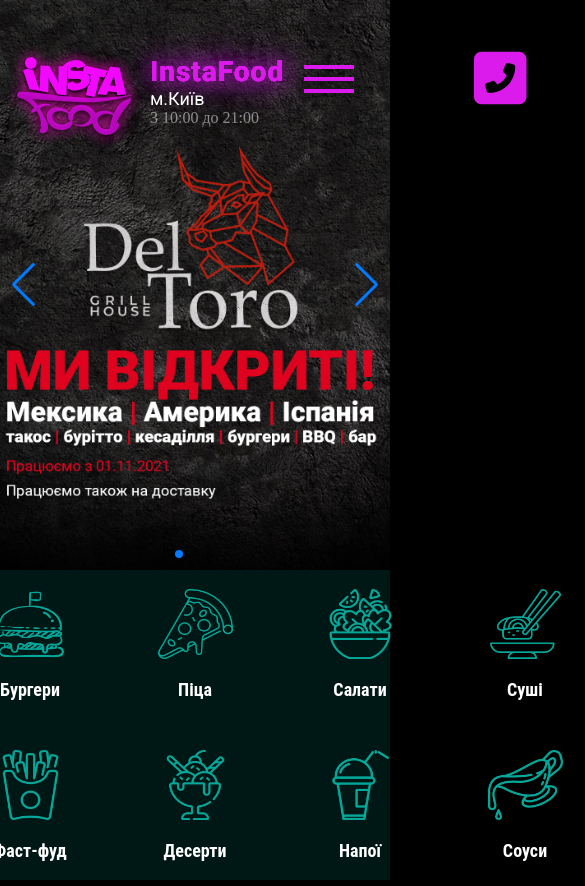
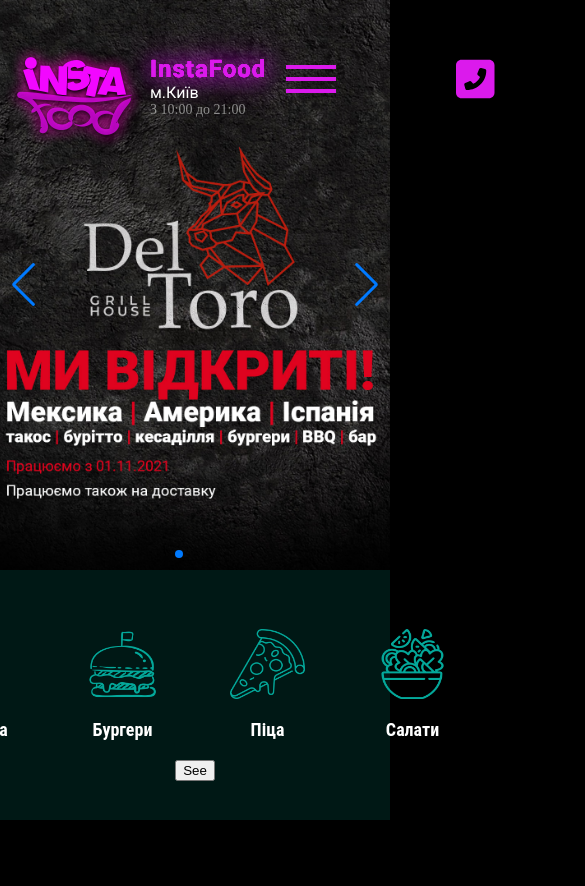
Before and after one commit to YourContender/insta-food, a React (Create React App) app: page / in a window 390 px wide. Shown: the top 886 px of the page, 585 px wide, since content can reach past the window. After the commit the page ends 844 px from the top, so only its background shows below. Built offline with nearby package versions, Linux system fonts and the light colour scheme.

Commit message:
add adaptive and fix mistake

```diff
--- a/src/components/header/Header.js
+++ b/src/components/header/Header.js
@@ -5,7 +5,6 @@
 import { useState } from 'react';
 
 const Header = () => {
-
     return (
         <div className='header'>
             <div className='header_logo'>
--- a/src/components/header/Header.scss
+++ b/src/components/header/Header.scss
@@ -204,3 +204,24 @@
         }
     }
 }
+
+@media (max-width: 650px) {
+    .header {
+        &_title {
+            h4 {
+                font-size: 24px;
+            }
+            span {
+                font-size: 16px;
+            }
+            p {
+                font-size: 14px;
+            }
+        }
+        &_mobile {
+            &-phone {
+                font-size: 44px;
+            }
+        }
+    }
+}
--- a/src/components/nav/Nav.js
+++ b/src/components/nav/Nav.js
@@ -1,69 +1,31 @@
-import shawarma from '../../img/nav/shawarma.png';
-import burgers from '../../img/nav/burger.png';
-import pizza from '../../img/nav/pizza.png';
-import salad from '../../img/nav/salad.png';
-import sushi from '../../img/nav/sushi.png';
-import roll from '../../img/nav/roll.png';
-import potato from '../../img/nav/potato.png';
-import dessert from '../../img/nav/tasty.png';
-import drink from '../../img/nav/drink.png';
-import sauce from '../../img/nav/gravy.png';
-
+import { useEffect, useState } from 'react';
 import './Nav.scss';
+import menu from '../../data';
 
 const Nav = () => {
+    const [menuSection, setMenuSection] = useState([]);
+
+    useEffect(() => {
+        setMenuSection([...menu]);
+    }, []);
+
     return (
         <div className="nav">
             <div className="nav_content">
-                <div className="nav_content-item">
-                    <img src={shawarma} alt="shawarma" />
-                    <span>Шаурма</span>
-                </div>
+                {
+                    menuSection.map(item => {
+                        return (
+                            <div className={item.styles} key={item.name}>
+                                <img src={item.src} alt={item.src} />
+                                <span>{item.name}</span>
+                            </div>
+                        )
+                    })
+                }
 
-                <div className="nav_content-item">
-                    <img src={burgers} alt="burgers" />
-                    <span>Бургери</span>
-                </div>
-
-                <div className="nav_content-item">
-                    <img src={pizza} alt="pizza" />
-                    <span>Піца</span>
-                </div>
-
-                <div className="nav_content-item">
-                    <img src={salad} alt="salad" />
-                    <span>Салати</span>
-                </div>
-
-                <div className="nav_content-item">
-                    <img src={sushi} alt="sushi" />
-                    <span>Суші</span>
-                </div>
-
-                <div className="nav_content-item">
-                    <img src={roll} alt="roll" />
-                    <span>Роли</span>
-                </div>
-
-                <div className="nav_content-item">
-                    <img src={potato} alt="fast food" />
-                    <span>Фаст-фуд</span>
-                </div>
-
-                <div className="nav_content-item">
-                    <img src={dessert} alt="dessert" />
-                    <span>Десерти</span>
-                </div>
-
-                <div className="nav_content-item">
-                    <img src={drink} alt="drink" />
-                    <span>Напої</span>
-                </div>
-
-                <div className="nav_content-item">
-                    <img src={sauce} alt="sauce" />
-                    <span>Соуси</span>
-                </div>
+            </div>
+            <div className="nav_content_list">
+                <button>See</button>
             </div>
         </div>
     )
--- a/src/components/nav/Nav.scss
+++ b/src/components/nav/Nav.scss
@@ -9,6 +9,11 @@
     justify-content: center;
     &_content {
         display: flex;
+        &_list {
+            button {
+                display: none;
+            }
+        }
         &-item {
             display: flex;
             flex-direction: column;
@@ -69,3 +74,26 @@
         }
     }
 }
+
+@media (max-width: 860px) {
+    .nav {
+        height: 250px;
+        display: flex;
+        flex-direction: column;
+        &_content {
+            display: grid;
+            grid-template-columns: repeat(4, 1fr);
+            &_list {
+                button {
+                    display: block;
+                }
+            }
+            &-item {
+                padding: 20px 30px;
+                &.hide {
+                    display: none;
+                }
+            }
+        }
+    }
+}
--- a/src/components/slider/slider.scss
+++ b/src/components/slider/slider.scss
@@ -32,7 +32,6 @@
         display: block;
         width: 100%;
         height: 570px;
-        object-fit: cover;
-
+        object-fit:fill
     }
 }
--- /dev/null
+++ b/src/data.js
@@ -0,0 +1,65 @@
+import shawarma from './img/nav/shawarma.png';
+import burgers from './img/nav/burger.png';
+import pizza from './img/nav/pizza.png';
+import salad from './img/nav/salad.png';
+import sushi from './img/nav/sushi.png';
+import roll from './img/nav/roll.png';
+import potato from './img/nav/potato.png';
+import dessert from './img/nav/tasty.png';
+import drink from './img/nav/drink.png';
+import sauce from './img/nav/gravy.png';
+
+const menu = [
+    {
+        styles: 'nav_content-item',
+        name: 'Шаурма',
+        src: shawarma
+    },
+    {
+        styles: 'nav_content-item',
+        name: 'Бургери',
+        src: burgers
+    },
+    {
+        styles: 'nav_content-item',
+        name: 'Піца',
+        src: pizza
+    },
+    {
+        styles: 'nav_content-item',
+        name: 'Салати',
+        src: salad
+    },
+    {
+        styles: 'nav_content-item hide',
+        name: 'Суші',
+        src: sushi
+    },
+    {
+        styles: 'nav_content-item hide',
+        name: 'Роли',
+        src: roll
+    },
+    {
+        styles: 'nav_content-item hide',
+        name: 'Фаст-фуд',
+        src: potato
+    },
+    {
+        styles: 'nav_content-item hide',
+        name: 'Десерти',
+        src: dessert
+    },
+    {
+        styles: 'nav_content-item hide',
+        name: 'Напої',
+        src: drink
+    },
+    {
+        styles: 'nav_content-item hide',
+        name: 'Соуси',
+        src: sauce
+    },
+];
+
+export default menu;
```
Also changed, not shown: src/img/slider/first.png (added), test.js (deleted).
